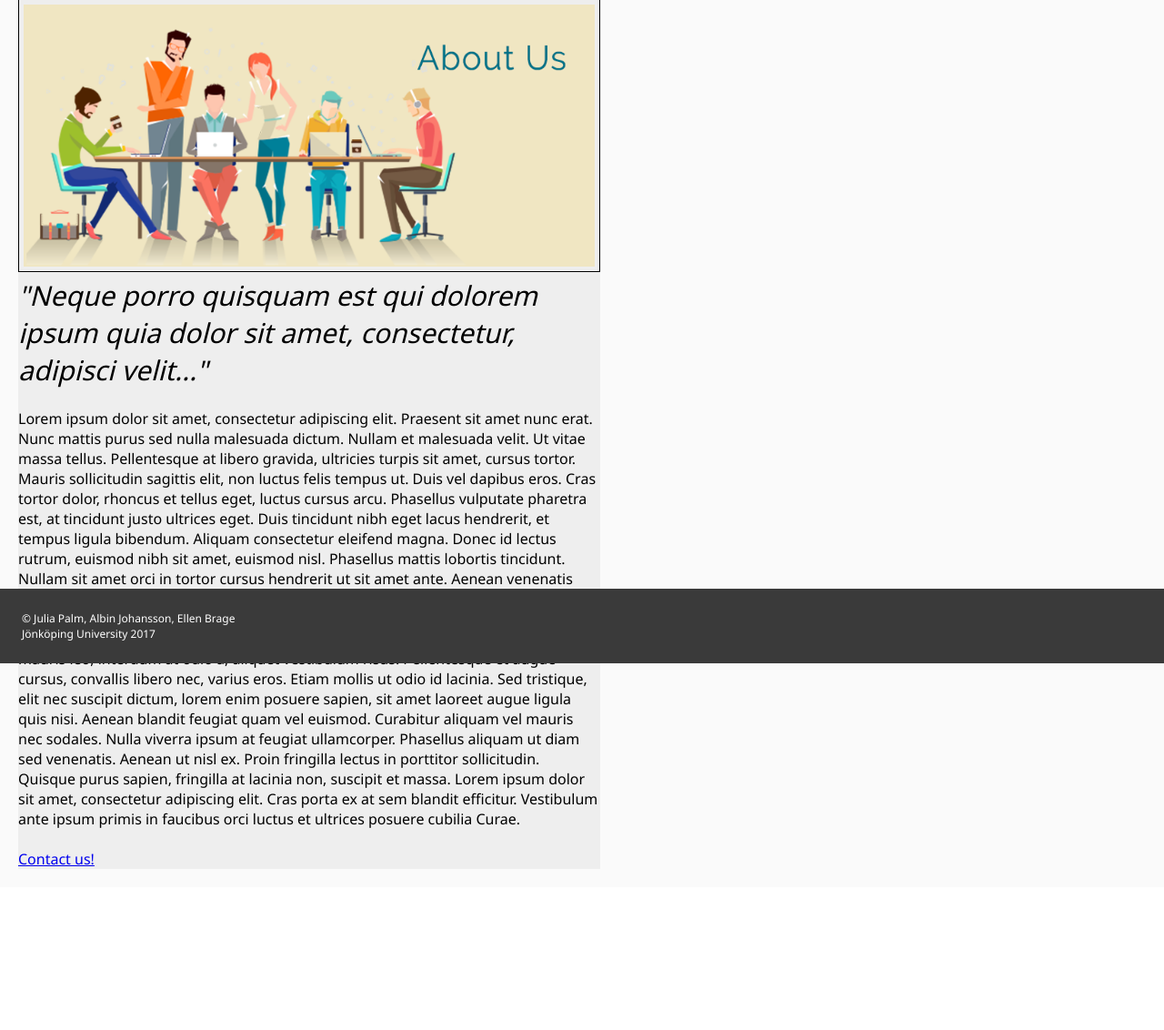
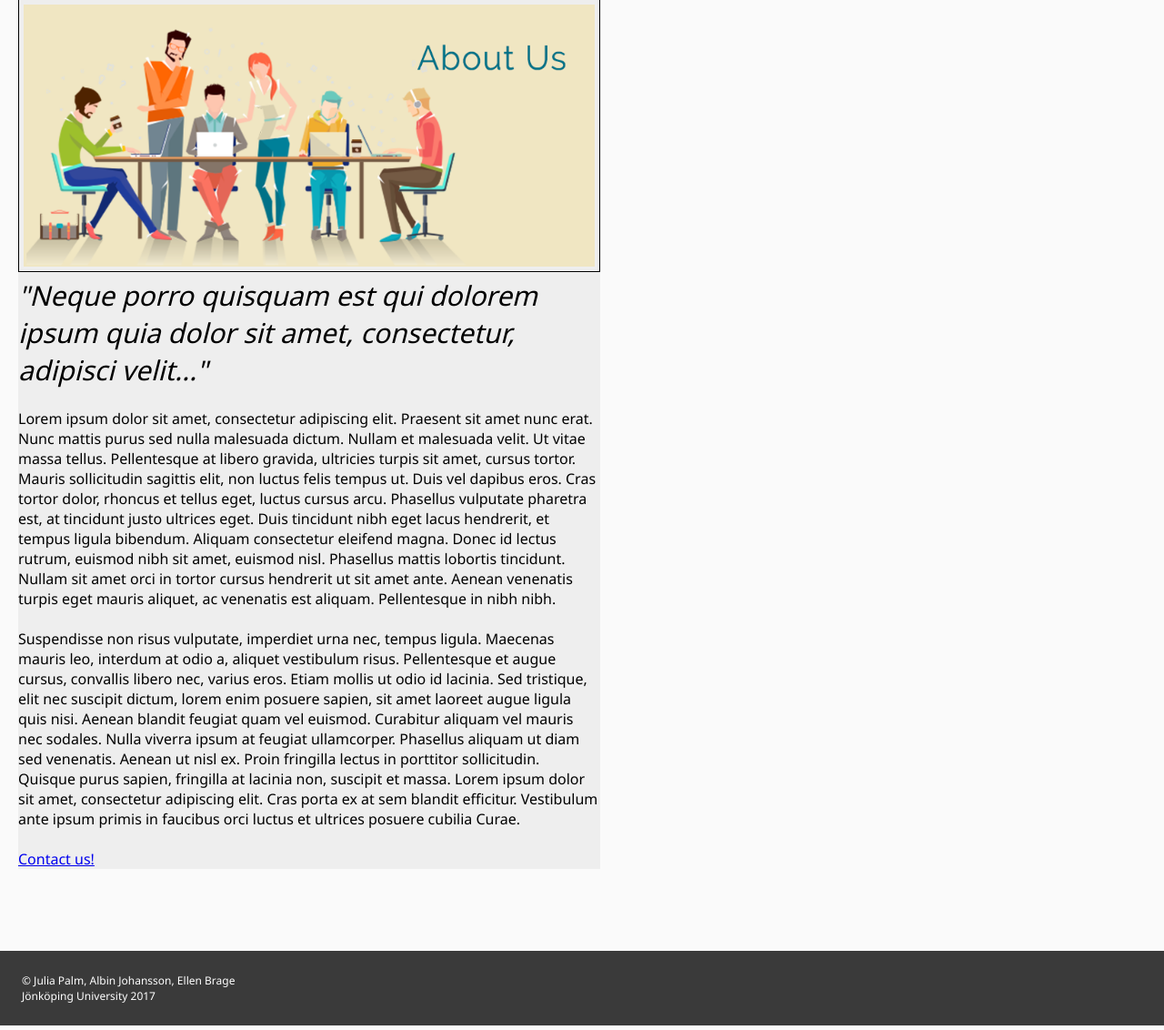
Before and after one commit to PHPPROJECTJU/EventApp, a PHP site: page /about.php in a window 1280 px wide; the page is wider, and only the part inside the window is pictured. Shown: the part 71-1203 px from the top of that part at 91% size. Before the commit the page ends 1026 px from the top of that part, so only its background shows below. Run offline with PHP 8.4, Linux system fonts and the light colour scheme.

Commit message:
Commented footer fixed

```diff
--- a/css/main.css
+++ b/css/main.css
@@ -33,7 +33,8 @@ header {
 }
 
 #main {
-  transition: margin-left 0.5s;
+  transition: margin-left 0.5s
+  /*position:relative;*/
 }
 
 #mainmenu {
@@ -391,8 +392,10 @@ footer {
   margin-top: 70px;
   display: inline-block;
   width: 100vw;
-  position: absolute;
+  /*text-align: center;
+  position: fixed;
   bottom: 0;
+  overflow: hidden;*/
 }
 
 /*=====================================640PX========================================*/
```
